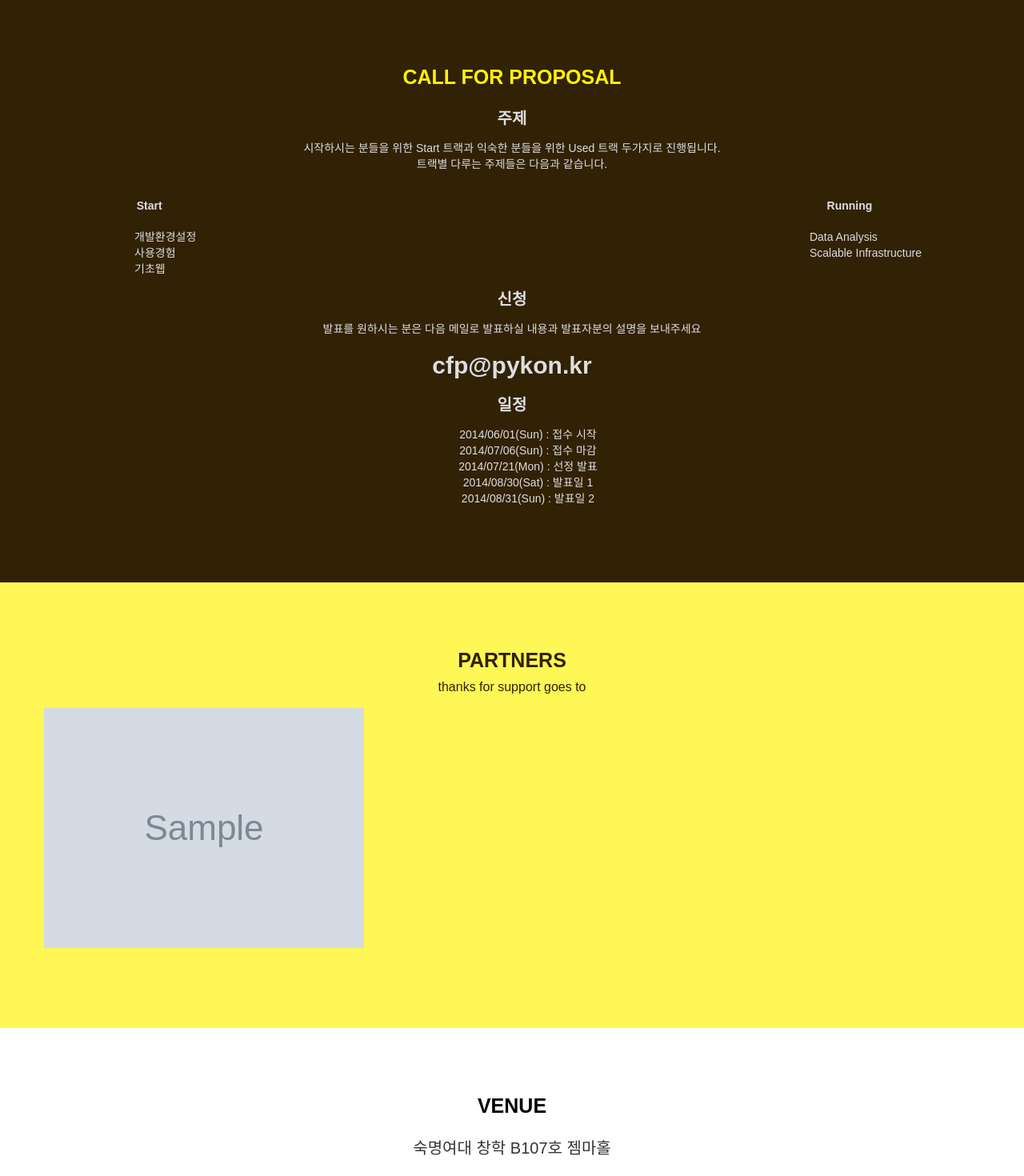
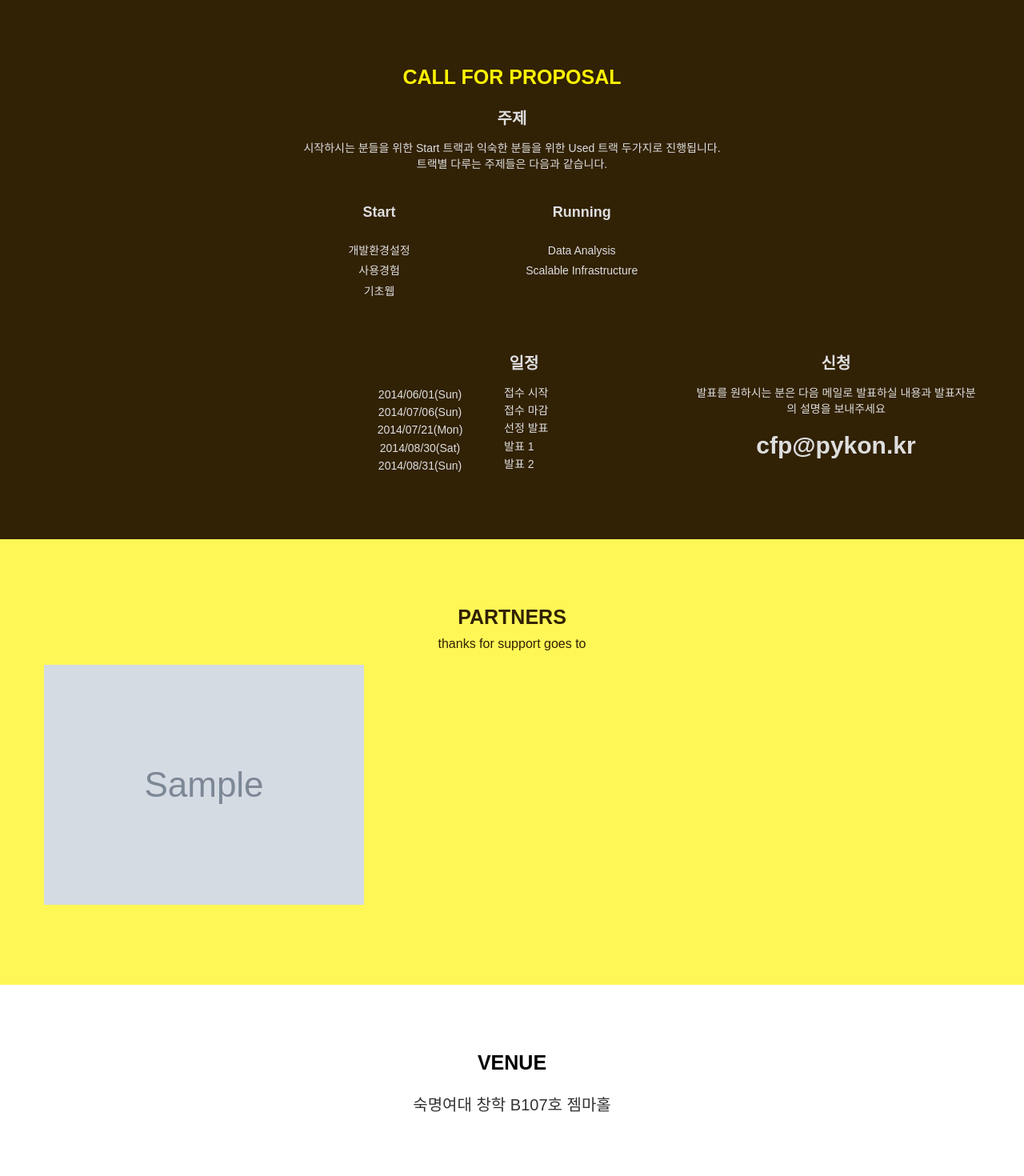
Before and after one commit to pythonkr/pyconkr-2014-teaser, a Django app: page / in a window 1280 px wide. Shown: the part 1107-2577 px from the top of the page at 80% size. Run offline with Django 3.2, Linux system fonts and the light colour scheme; tables that the repository leaves empty hold one stand-in row (values such as "Sample post"); grey boxes marked "Sample" are stand-in pictures; a map, chart or similar area stays blank; style sheets or scripts are compiled from the project's sources; parts of the project's set-up code (start-up, migrations or seed data) failed here and were passed over; some libraries are stand-ins or nearby versions.

Commit message:
Call for proposal 디자인 수정.

```diff
--- a/page/templates/page/home.html
+++ b/page/templates/page/home.html
@@ -107,14 +107,15 @@
 
     {% if is_proposal_now %}
     <section id="cfp" data-anchor="cfp">
-        <div class="wrapper">
+        <div class="container">
             <h2>Call for Proposal</h2>
+
             <div>
                 <h3>주제</h3>
                 <p>시작하시는 분들을 위한 Start 트랙과 익숙한 분들을 위한 Used 트랙 두가지로 진행됩니다. <br/>트랙별 다루는 주제들은 다음과 같습니다.</p>
 
-                <div class="contents">
-                    <div class="content start">
+                <div class="contents row col-md-offset-3">
+                    <div class="content start col-md-3">
                         <h4>Start</h4>
                         <ul>
                             <li>개발환경설정</li>
@@ -122,7 +123,7 @@
                             <li>기초웹</li>
                         </ul>
                     </div>
-                    <div class="content running">
+                    <div class="content running col-md-3">
                         <h4>Running</h4>
                         <ul>
                             <li>Data Analysis</li>
@@ -132,21 +133,27 @@
                 </div>
             </div>
 
+            <div class="schedule col-md-offset-4 col-md-4">
+                <h3>일정</h3>
+                <dl>
+                    <dt>2014/06/01(Sun)</dt>
+                        <dd>접수 시작</dd>
+                    <dt>2014/07/06(Sun)</dt>
+                        <dd>접수 마감</dd>
+                    <dt>2014/07/21(Mon)</dt>
+                        <dd>선정 발표</dd>
+                    <dt>2014/08/30(Sat)</dt>
+                        <dd>발표 1</dd>
+                    <dt>2014/08/31(Sun)</dt>
+                        <dd>발표 2</dd>
+                </dl>
+            </div>
+
+
             <div class="request">
                 <h3>신청</h3>
                 <p>발표를 원하시는 분은 다음 메일로 발표하실 내용과 발표자분의 설명을 보내주세요</p>
                 <p class="email"><a href="">cfp@pykon.kr</a></p>
-            </div>
-
-            <div class="schedule">
-                <h3>일정</h3>
-                <ul>
-                    <li>2014/06/01(Sun) : 접수 시작</li>
-                    <li>2014/07/06(Sun) : 접수 마감</li>
-                    <li>2014/07/21(Mon) : 선정 발표</li>
-                    <li>2014/08/30(Sat) : 발표일 1</li>
-                    <li>2014/08/31(Sun) : 발표일 2</li>
-                </ul>
             </div>
         </div>
     </section>
--- a/static/css/sass/main.scss
+++ b/static/css/sass/main.scss
@@ -311,6 +311,7 @@ section {
 		}
 	}
 }
+
 #cfp {
 	background-color: #312105;
     color: #dedede;
@@ -325,8 +326,17 @@ section {
 		line-height: 1.3;
     }
 
+    h4 {
+        font-size: 18px;
+        line-height: 1.3;
+    }
+
     li {
         list-style: none;
+    }
+
+    .request, .schedule {
+        margin-top: 50px;
     }
 
     .request {
@@ -339,19 +349,23 @@ section {
 
 
     .contents {
-        overflow: hidden;
-        margin: 0 auto;
+        ul {
+            padding: 0;
+            li {
+                line-height: 1.8;
+            }
+        }
+    }
 
-        ul {
-            text-align: left;
+    .schedule {
+        dt {
+            clear: both;
+            float: left;
+            width: 130px;
+            line-height: 1.6;
         }
-
-        .content.start {
+        dd {
             float: left;
-        }
-
-        .content.running {
-            float: right;
         }
     }
 }
```
